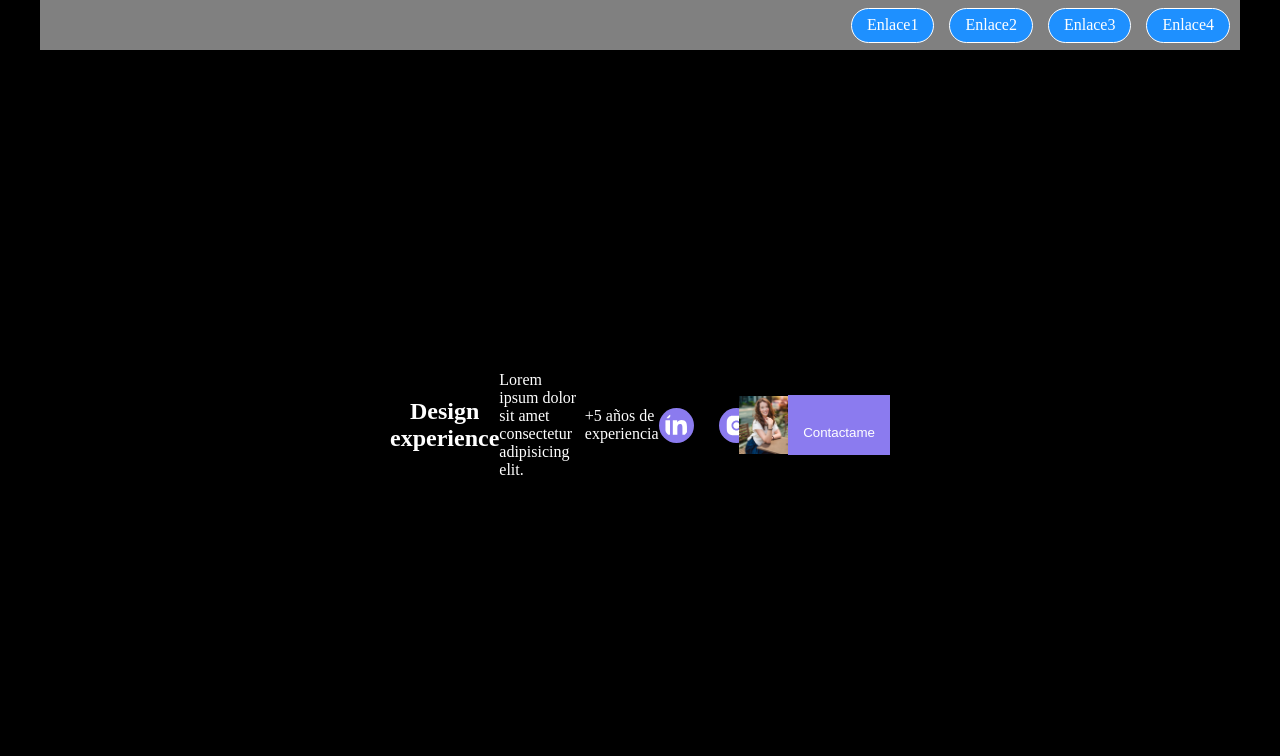
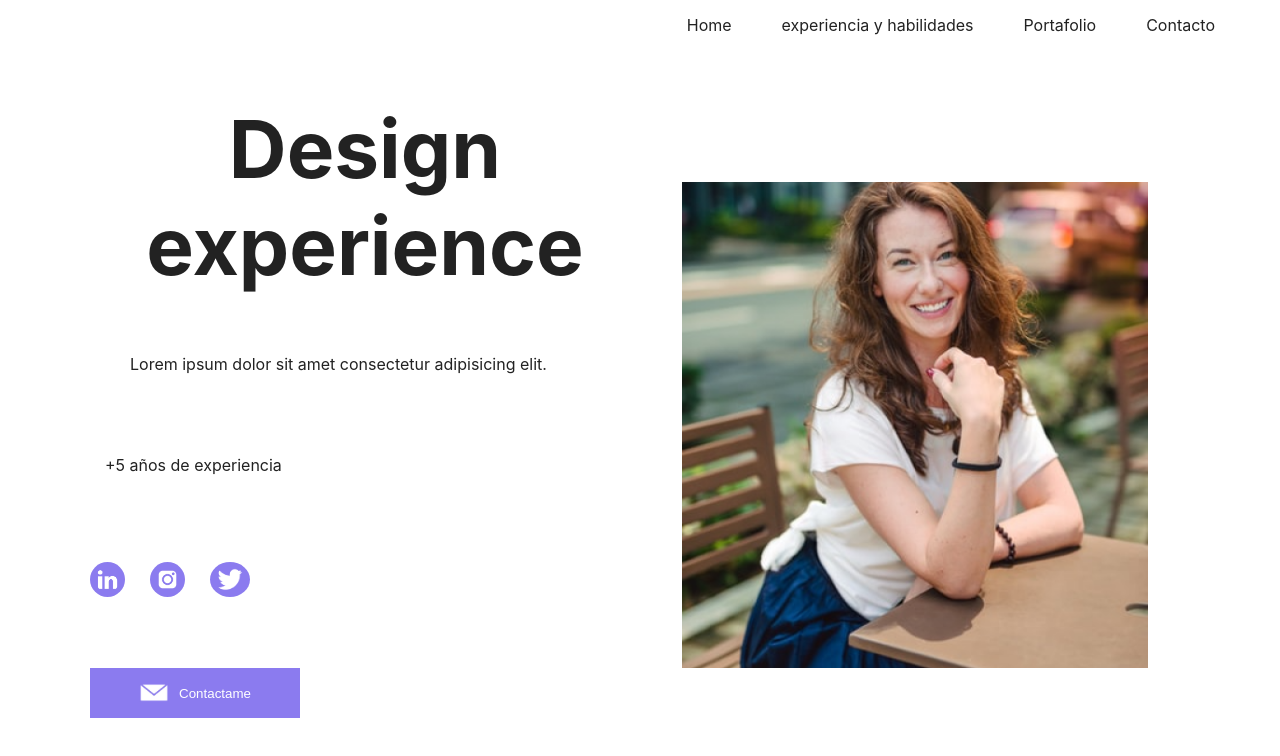
Before and after one commit to Jimmysossa/design-experience1, a plain HTML site: page index.html in a window 1280 px wide. Drawn offline with nearby package versions, Linux system fonts and the light colour scheme; files whose address does not match are found by name.

Commit message:
css change

```diff
--- a/index.html
+++ b/index.html
@@ -17,21 +17,21 @@
         <nav class="header__nav">
             <ul class="header__list">
                 <a href="#1">
-                    <li>Enlace1</li>
+                    <li>Home</li>
                 </a>
                 <a href="#2">
-                    <li>Enlace2</li>
+                    <li>experiencia y habilidades</li>
                 </a>
                 <a href="#3">
-                    <li>Enlace3</li>
+                    <li>Portafolio</li>
                 </a>
                 <a href="#4">
-                    <li>Enlace4</li>
+                    <li>Contacto</li>
                 </a>
             </ul>
             <button class="header__btn">
                 <!-- <ion-icon name="menu-outline"></ion-icon> -->
-                <box-icon name='menu'></box-icon>
+                <box-icon name='menu' color="#fcda68"></box-icon>
             </button>
         </nav>
     </header>
@@ -41,9 +41,9 @@
         <p class="lorem">Lorem ipsum dolor sit amet consectetur adipisicing elit.</p>
         <p class="years">+5 años de experiencia</p>
         <div class="social">
-            <img src="./src/Íconos/linkedin.svg" alt="social media icon">
-            <img src="./src/Íconos/instagram.svg" alt="social media icon">
-            <img src="./src/Íconos/twitter.svg" alt="social media icon">
+            <img src="./src/Íconos/linkedin.png" alt="social media icon">
+            <img src="./src/Íconos/instagram.png" alt="social media icon">
+            <img src="./src/Íconos/Twitter.png" alt="social media icon">
         </div>
         <figure class="photo">
             <img src="./src/Imágenes/photo mobile.png" alt="face photo">
--- a/src/css/style.css
+++ b/src/css/style.css
@@ -6,16 +6,29 @@
     box-sizing: border-box;
 }
 :root{
-    --primary-color: #8b7bef
+    --primary-color: #8b7bef;
+    --tertiary-color: #222222;
+    --quaternary-color: #423f40;
+    --quintinary-color: #ffffff;
+    --sixtenn-color: #f9f5f2;
+    --seventeen-color: #fcda68;
 }
 body {
-    background-color: black;
-    color: white;
+    background-color: var(--quintinary-color);
+    color: var(--tertiary-color);
     max-width: 1200px;
     margin: 0 auto;
     overflow-x: hidden;
+    font-family: 'Inter', sans-serif;
 }
+.title {
+    font-size: 50px;
+}
+.lorem {
+    font-size: 16px;
+    margin: 40px 40px 15px 40px;
 
+}
 img {
     max-width: 100%;
     max-height: 100%;
@@ -30,25 +43,25 @@ ul {
     list-style: none;
 }
 a {
-    color: white;
+    color: var(--tertiary-color);
     text-decoration: none;
     display: block;
 }
 main {
     padding-top: 50px;
-    max-width: 500px;
     margin: 0 auto;
 }
 h1 {
     text-align: center;
+
 }
 .header__nav {
-     display: flex;
+    display: flex;
     justify-content: flex-end;
     align-items: center;
     padding: 10px;
     height: 50px;
-    background-color: gray;
+    background-color: var(--quintinary-color);
     position: fixed;
     top: 0;
     width: 100%;
@@ -57,41 +70,40 @@ h1 {
 }
 .header__list {
     position: absolute;
-    display: flex;
-    flex-direction: column;
-    list-style: none;
     top: 50px;
-    right: -100%;
-    transition: right .5s linear;
+    right: -25%;
+    transition: right .5s;
 }
 .header__list.active {
     right: 0;
-    transition: right .5s linear;
+    transition: right .5s;
 }
-.header__list > * {
-    color: white;
-    text-decoration: none;
+.header__list a {
     padding: 10px 20px;
-    background-color: dodgerblue;
-    border: 1px solid;
+    background-color:var(--quintinary-color);
 }
 .header__btn {
-    border: none;
     cursor: pointer;
     display: flex;
     justify-content: center;
     align-items: center;
     border-radius: 5px;
+    height: fit-content;
+    background-color: var(--quintinary-color);
 }
 
 .section1 {
     padding: 50px 0;
     height: calc(100vh - 50px);
+    max-height: 750px;
     display: flex;
+    flex-direction: column;
     align-items: center;
     justify-content: space-between;
 }
-
+.years {
+    padding: 15px;
+}
 .social {
     height: 35px;
     display: flex;
@@ -102,6 +114,9 @@ h1 {
     border-radius: 50%;
     padding: 5px;
 }
+.photo {
+    padding: 42px;
+}
 .photo img:last-child{
     display: none
 }
@@ -110,29 +125,70 @@ h1 {
     color: white;
     padding: 15px;
     width: 210px;
+    border: none;
+    display: flex;
+    align-items: center;
+    gap: 10px;
+    justify-content: center;
 }
 
 .btn::before {
     content: " ";
-    background-image: url(../Íconos/letter.png)no-repeat;
+    background: url("../Íconos/letter.png")no-repeat;
     background-size: contain;
-    width: 15px;
-    aspect-ratio: 1;
+    height: 20px;
+    aspect-ratio: 1.5;
     display: block;
 }
-
-
-@media (min-width: 900px) {
+@media (min-width: 850px) {
     .header__list {
-        flex-direction: row;
-        gap: 15px;
         position: static;
+        display: flex;
+        gap: 20px;
     }
-    .header__list > * {
-        padding: 7.5px 15px;
+    .header__list a {
+        padding: 5px 15px;
         border-radius: 20px;
     }
     .header__btn {
         display: none;
     }
+    .section1 {
+        display: grid;
+        grid-template-columns: repeat(2,1fr);
+        grid-template-rows: repeat(5, 1fr);
+        padding: 50px;
+    }
+    .title {
+        grid-column: 1;
+        grid-row: 1;
+        font-family: 'Inter', semibold;
+        font-size: 80px;
+    }
+    .lorem {
+        grid-column: 1;
+        grid-row: 2;
+    }
+    .years {
+        grid-column: 1;
+        grid-row: 3;
+    }
+    .social {
+        grid-column: 1;
+        grid-row: 4;
+    }
+    .photo {
+        grid-column: 2;
+        grid-row: 1 / span 5;
+    }
+    .photo img:first-child {
+        display: none;
+    }
+    .photo img:last-child {
+        display: block;
+    }
+    .btn {
+        grid-column: 1;
+        grid-row: 5;
+    }
 }
```
